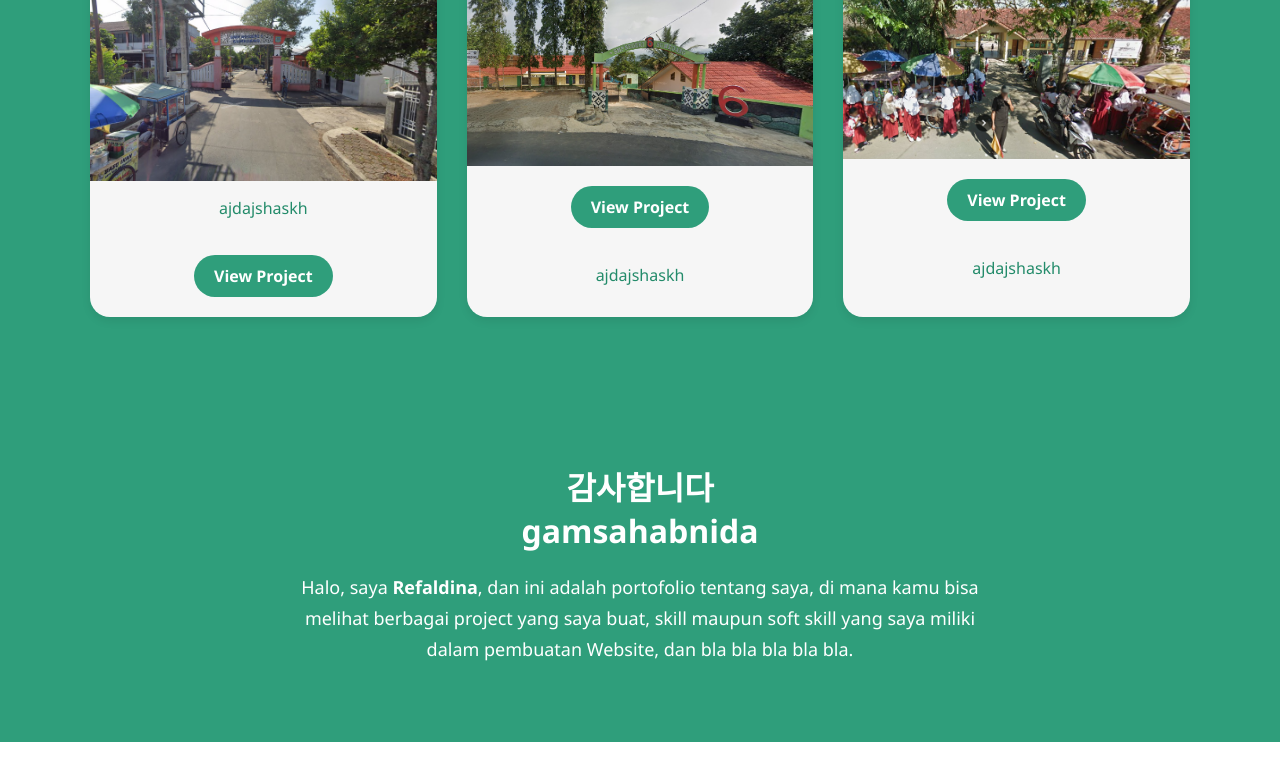
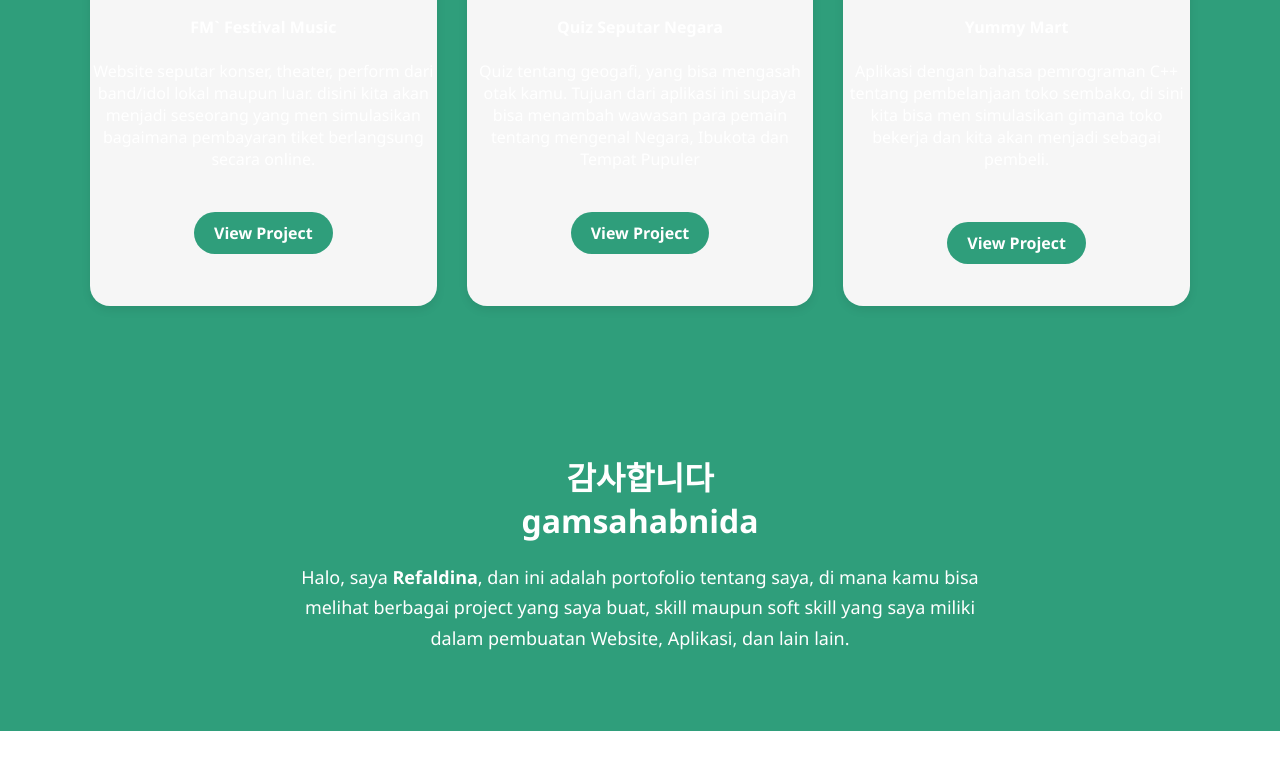
Before and after one commit to Refaldina/Website-Portofolio-Refaldina, a plain HTML site: page index.html in a window 1280 px wide. Shown: the part 3254-4016 px from the top of the page. Drawn offline with nearby package versions, Linux system fonts and the light colour scheme.

Commit message:
Update index.html

```diff
--- a/index.html
+++ b/index.html
@@ -198,21 +198,20 @@
     <div class="projects-grid">
 
       <div class="project-kotak">
-        <img src="img/smk.PNG" alt="Project 1">
-        <p>ajdajshaskh</p>
-        <a href="#" class="project-btn" target="_blank">View Project</a>
+        <img src="img/logo_FM.png" alt="Project 1">
+        <p><b><center>FM` Festival Music</center></b><br><center>Website seputar konser, theater, perform dari band/idol lokal maupun luar. disini kita akan menjadi seseorang yang men simulasikan bagaimana pembayaran tiket berlangsung secara online.</center><br><a href="#" class="project-btn" target="_blank">View Project</a></p>
       </div>
 
       <div class="project-kotak">
-        <img src="img/smp.PNG" alt="Project 2">
-        <a href="#" class="project-btn" target="_blank">View Project</a>
-        <p>ajdajshaskh</p>
+        <img src="img/logo_qn.png" alt="Project 2">
+        <p><b><center>Quiz Seputar Negara</center></b><br><center>Quiz tentang geogafi, yang bisa mengasah otak kamu. Tujuan dari aplikasi ini supaya bisa menambah wawasan para pemain tentang mengenal Negara, Ibukota dan Tempat Pupuler </center>
+        <br><a href="#" class="project-btn" target="_blank">View Project</a></p>
       </div>
 
       <div class="project-kotak">
-        <img src="img/sdn.PNG" alt="Project 3">
+        <img src="img/logo_ym.png" alt="Project 3">
+        <p><b><center>Yummy Mart</center></b><br><center>Aplikasi dengan bahasa pemrograman C++ tentang pembelanjaan toko sembako, di sini kita bisa men simulasikan gimana toko bekerja dan kita akan menjadi sebagai pembeli.</center></p>
         <a href="#" class="project-btn" target="_blank">View Project</a>
-        <p>ajdajshaskh</p>
       </div>
 
     </div>
@@ -225,7 +224,7 @@
       <p>
         Halo, saya <strong>Refaldina</strong>, dan ini adalah portofolio tentang saya,
         di mana kamu bisa melihat berbagai project yang saya buat,
-        skill maupun soft skill yang saya miliki dalam pembuatan Website, dan bla bla bla bla bla.
+        skill maupun soft skill yang saya miliki dalam pembuatan Website, Aplikasi, dan lain lain.
       </p>
     </div>
   </section>
```
